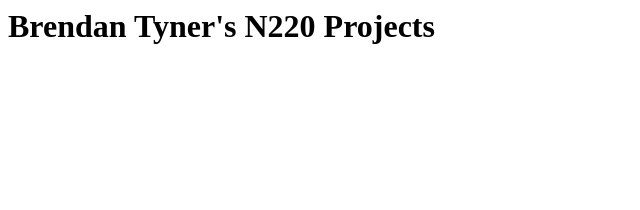
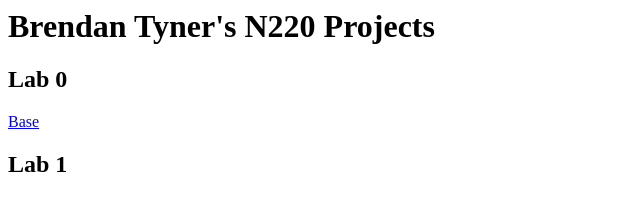
Before and after one commit to Brendan6374/N220-Labs-S23, a plain HTML site: page index.html in a window 1280 px wide. Shown: the whole page, without its empty margins (0-640 px from the left). Drawn offline with Linux system fonts and the light colour scheme.

Commit message:
added href to labs

```diff
--- a/index.html
+++ b/index.html
@@ -5,5 +5,10 @@
 
   <body>
     <h1>Brendan Tyner's N220 Projects</h1>
+
+    <h2>Lab 0</h2>
+    <a href="Labs/Lab_0/base.html">Base</a>
+
+    <h2>Lab 1</h2>
   </body>
 </html>
```
